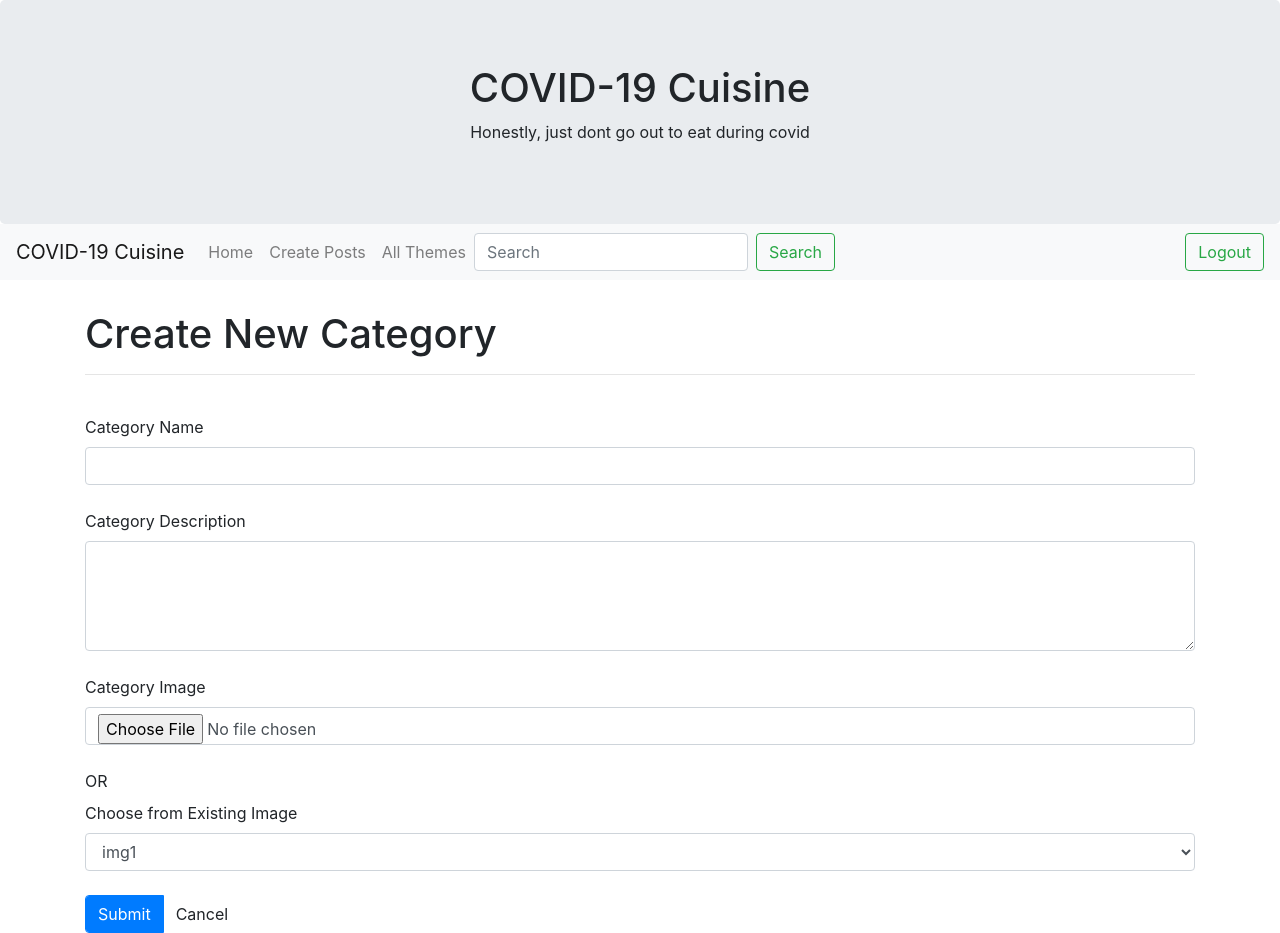
After one commit to APAD-Summer2020/Team5, a Flask app: page /createT in a window 1280 px wide. The commit adds this page. Run offline with Flask 2, Linux system fonts and the light colour scheme; the visitor is signed in with stand-in values (Sample User, id 1); some libraries are stand-ins or nearby versions.

Commit message:
separation of create theme and create post

```diff
--- a/Project/main.py
+++ b/Project/main.py
@@ -42,7 +42,7 @@ def login():
                 db_username = doc.get('username')
                 db_email = doc.get('email')
                 db_usertype = doc.get('usertype')
-                session['usertype'] = doc.get('usertype')
+                session['db_usertype'] = db_usertype
                 return render_template('manage.html', username=db_username, email=db_email, usertype=db_usertype)
 
     return render_template('login.html')
@@ -80,7 +80,7 @@ def signup():
 @app.route('/manage', methods=['POST', 'GET'])
 def manage():
 
-    return render_template('manage.html', error=None)
+    return render_template('manage.html')
 
 """
 To update data for an existing entry use the update() method.
@@ -103,10 +103,10 @@ https://github.com/thisbejim/Pyrebase
 
 
 
-@app.route('/create', methods=['POST', 'GET'])
-def create():
+@app.route('/createP', methods=['POST', 'GET'])
+def createP():
+    db_usertype = session['db_usertype']
 
-    user = session["usertype"]
     if request.method == 'POST':
         postcategory = request.form['p-category']
         posttitle = request.form['p-title']
@@ -121,10 +121,29 @@ def create():
             u'content': postcontent,
             u'tags': posttag
         })
-        return redirect(url_for('create', username=user))
+        return redirect(url_for('createP',usertype = db_usertype))
 
-    return render_template('create.html', username=user)
+    return render_template('createP.html',usertype = db_usertype)
 
+
+@app.route('/createT', methods=['POST', 'GET'])
+def createT():
+    db_usertype = session['db_usertype']
+    if request.method == 'POST':
+        catename = request.form['c-name']
+        catedescription = request.form['c-descri']
+        cateimage = request.form['img']
+
+        # NEW CODE USING FIRESTORE
+        doc_ref = db_firestore.collection(u'categories').document(catename)
+        doc_ref.set({
+            u'name': catename,
+            u'description': catedescription,
+            u'image': cateimage
+        })
+        return redirect(url_for('createT',usertype = db_usertype))
+
+    return render_template('createT.html',usertype = db_usertype)
 
 
 @app.route('/all_themes', methods=['POST', 'GET'])
--- a/Project/templates/base.html
+++ b/Project/templates/base.html
@@ -27,10 +27,16 @@
               <a class="nav-link" href="/manage">Home</a>
             </li>
             <li class="nav-item">
-              <a class="nav-link" href="/create">Create</a>
+              <a class="nav-link" href="/createP">Create Posts</a>
             </li>
+            <div class = "create-theme" id="create-theme">
+              <li class="nav-item">
+              <a class="nav-link" href="/createT">Create Theme</a>
+            </li>
+            </div>
+
             <li class="nav-item">
-              <a class="nav-link" href="/all_themes">Themes</a>
+              <a class="nav-link" href="/all_themes">All Themes</a>
             </li>
             <form class="form-inline" action="one_theme" method="POST">
               <input class="form-control mr-sm-2" type="search" placeholder="Search" aria-label="Search" name="category">
@@ -46,7 +52,14 @@
 
       </nav>
 
+<script>
+    document.getElementById("create-theme").style.display ="none";
+    var username = {{ usertype|tojson }};
+    if (username == 'commercial'){
+        document.getElementById("create-theme").style.display = "block";
+    }
 
+</script>
 
       <div class="container" style="margin-top:30px">
         <div class="row">
--- /dev/null
+++ b/Project/templates/createT.html
@@ -0,0 +1,48 @@
+{% extends 'base.html' %}
+
+{% block head %}
+<title>Post Reports</title>
+{% endblock %}
+
+{% block body %}
+<div class="container">
+    <div class="row">
+
+     <div class="col">
+    <h1>Create New Category</h1>
+    <hr>
+         <br>
+
+
+
+    <form method = "POST" action = "/createT">
+        <div>
+            <label for="c-name">Category Name</label><br>
+            <input class="form-control" type="text" id="c-name" name="c-name" ><br>
+            <label for="c-descri">Category Description</label><br>
+            <textarea class="form-control" id="c-descri" name="c-descri" rows="4" cols="50"></textarea><br>
+            <label for="t-name">Category Image</label><br>
+            <input class="form-control" placeholder="Select new image" type="file" id="img" name="img" accept="image/*"><br>
+            <label for="or">OR</label><br>
+            <label for="or">Choose from Existing Image</label><br>
+            <select class="form-control">
+                <option value="img1">img1</option>
+                <option value="img2">img2</option>
+                <option value="img3">img3</option>
+                <option value="img4">img4</option>
+                <option value="img5">img5</option>
+            </select>
+            <br>
+                        <div class="btn-group">
+
+       <input class="form-control btn btn-primary" type="submit" name="Submit" value="Submit">
+
+            <input class="form-control btn btn-default" type="reset" name="Cancel" value="Cancel">
+                        </div>
+        </div>
+    </form>
+        </div>
+    </div>
+</div>
+
+{% endblock %}
```
Also changed, not shown: Project/templates/create.html (deleted, +0 -112 lines), Project/templates/createP.html (added, +54 -0 lines).
